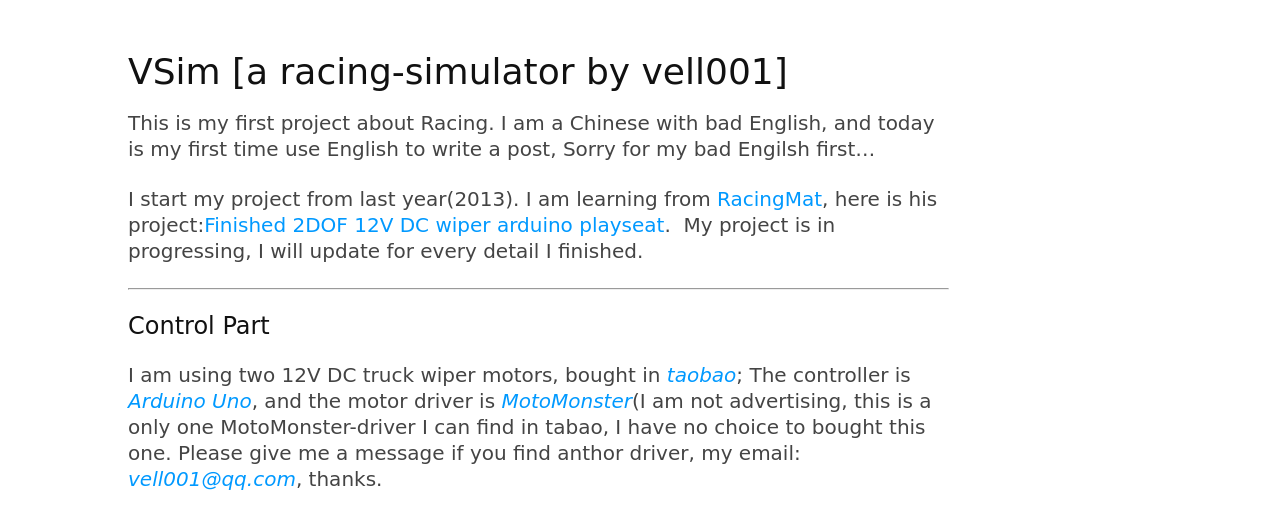
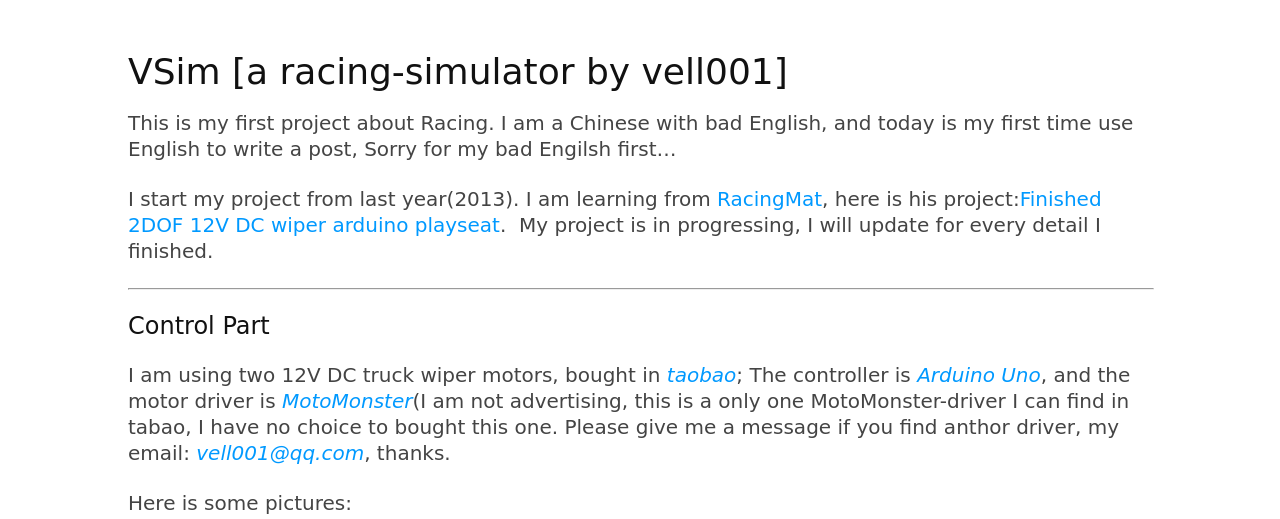
Before and after one commit to vell001/vblog, a Jekyll site: the page built from _posts/2014-3-9-vsim.md, in a window 1280 px wide. Shown: the top 519 px of the page. Built offline with Jekyll 4.4.1, drawn with Linux system fonts in a browser that asks for light colours; Markdown is read by kramdown in place of the engine named in the settings.

Commit message:
update css

```diff
--- a/css/vellmd001.css
+++ b/css/vellmd001.css
@@ -59,11 +59,11 @@ li ul, li ul {
 p, ul, ol {
     font-size: 20px;
     line-height: 26px;
-    max-width: 80%;
+    max-width: 100%;
 }
 pre {
     padding: 0px 24px;
-    max-width: 80%;
+    max-width: 100%;
     white-space: pre-wrap;
 }
 code {
@@ -80,7 +80,7 @@ blockquote {
     border-left:.5em solid #eee;
     padding: 0 2em;
     margin-left:0;
-    max-width: 80%;
+    max-width: 90%;
 }
 blockquote  cite {
     font-size:14px;
@@ -96,7 +96,7 @@ blockquote p {
     max-width: 75%;
 }
 hr {
-    width: 80%;
+    width: 100%;
     text-align: left;
     margin: 0 auto 0 0;
     color: #999;
@@ -166,7 +166,7 @@ input[type=password],
 textarea,
 select {
   display: inline-block;
-  width: 40%;
+  width: 80%;
   padding: 4px;
   font-size: 13px;
   font-weight: normal;
```
